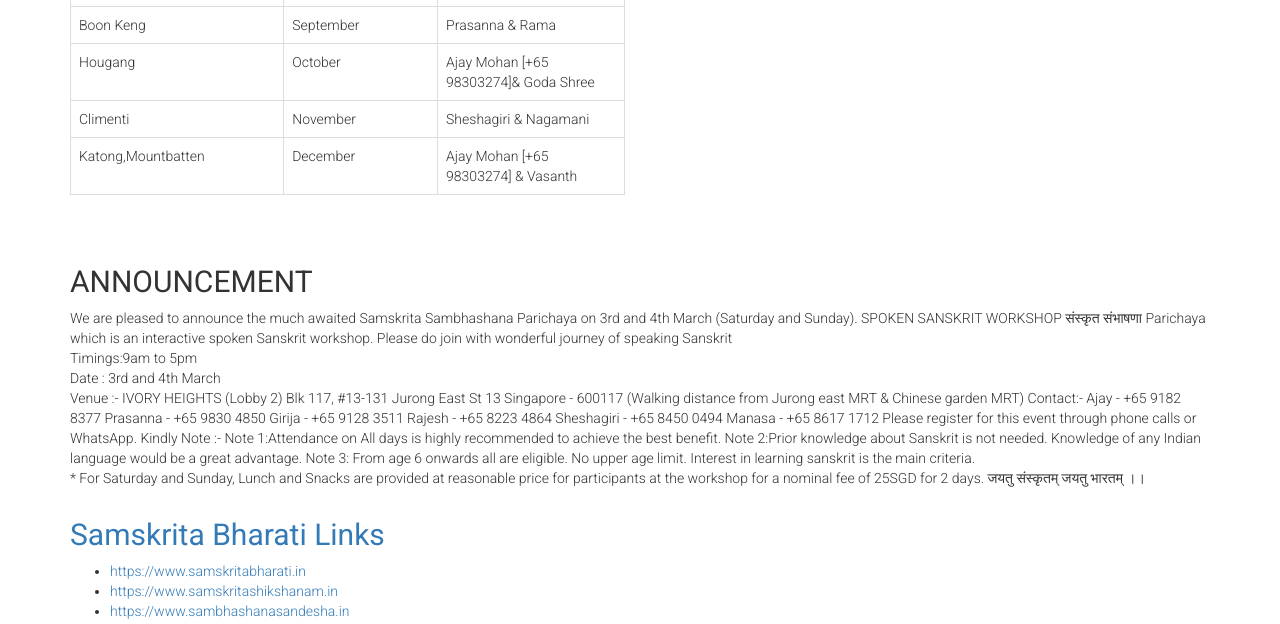
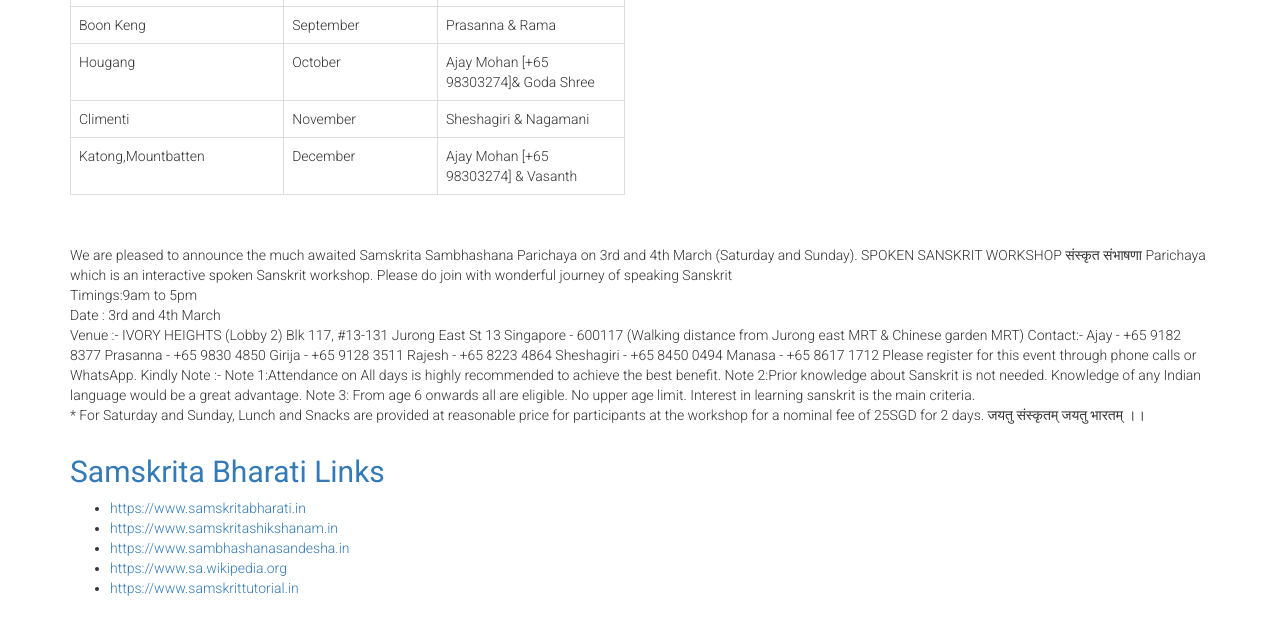
Before and after one commit to mksowmya/samskritaBharathiSG, a plain HTML site: page index.html in a window 1280 px wide. Shown: the part 1829-2453 px from the top of the page. Drawn offline with nearby package versions, Linux system fonts and the light colour scheme; a web font is replaced by a local one.

Commit message:
Update index.html

```diff
--- a/index.html
+++ b/index.html
@@ -185,8 +185,6 @@
 </section>
 	<article>
 <section class="container">
-	<h2> ANNOUNCEMENT </h2>
-
 
 	<p> We are pleased to announce the much awaited Samskrita Sambhashana Parichaya on 3rd and 4th March (Saturday and Sunday).
 SPOKEN SANSKRIT WORKSHOP संस्कृत  संभाषणा Parichaya which is an interactive spoken Sanskrit workshop.
```
